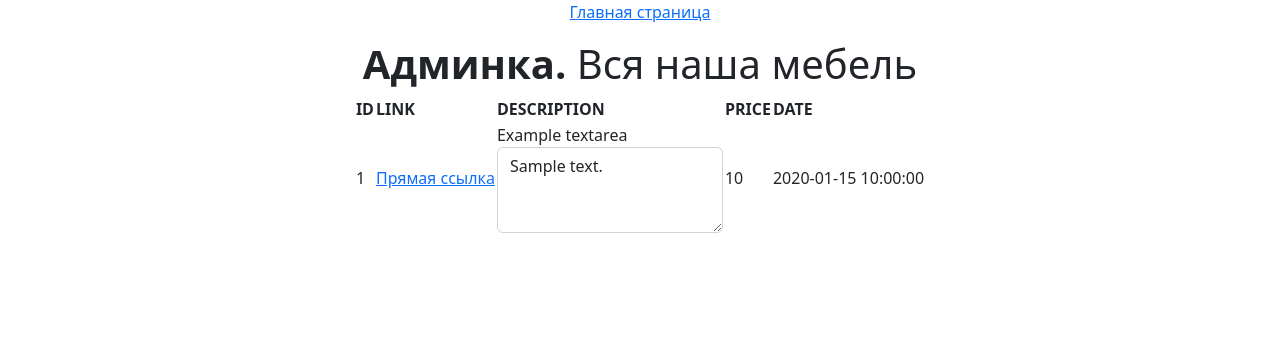
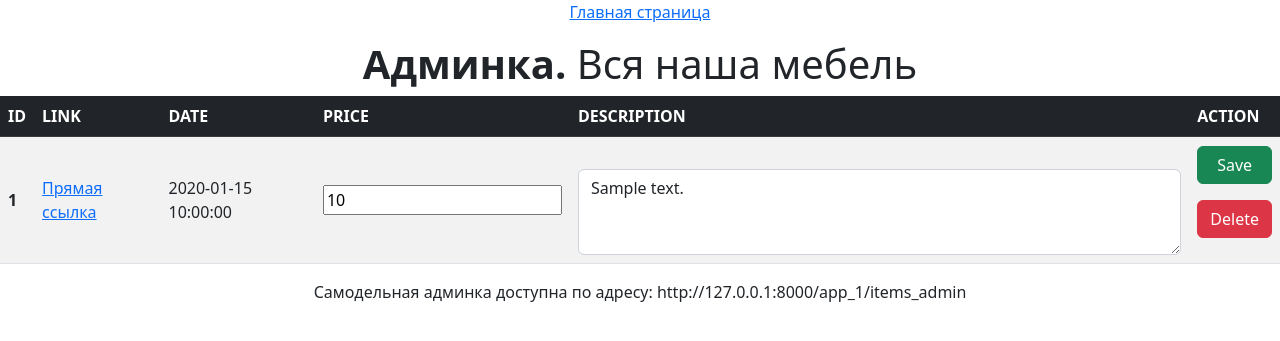
Before and after one commit to MrEnglishCat/parser_OVERONE, a Python web app: template project_1/templates/app_1/show_admin.html in a window 1280 px wide. Shown: the top 341 px of the page. Run offline with Jinja, Linux system fonts and the light colour scheme; the template is opened without the code that fills it: most values are stand-ins (such as "Sample title", 1, 10 or a date in 2020).

Commit message:
add text area/ item_admin

```diff
--- a/project_1/templates/app_1/show_admin.html
+++ b/project_1/templates/app_1/show_admin.html
@@ -12,27 +12,35 @@
 
         <h1><b>Админка.</b> Вся наша мебель</h1>
         {% if mebels %}
-            <table>
-                <head>
+
+                <table class="table table-striped">
+                    <thead class="table-dark">
                       <th>ID</th>
                       <th>LINK</th>
+                      <th>DATE</th>
+                      <th>PRICE</th>
                       <th>DESCRIPTION</th>
-                  <th>PRICE</th>
-                  <th>DATE</th>
-                </head>
+                      <th>ACTION</th>
+                    </thead>
                     <tbody>
                         {% for item in mebels %}
                             <tr>
-                            <td>{{item.id}}</td>
-                            <td><a href={{item.link}}>Прямая ссылка</a></td>
-                            <td>
+                                <td class="align-middle"><b>{{item.id}}</b></td>
+                                <td class="align-middle"><a href={{item.link}}>Прямая ссылка</a></td>
+                                <td class="align-middle">{{item.parse_datetime}}</td>
+                                <td class="align-middle">
+                                    <input id="number" type="text" value={{item.price}} />
+                                </td>
+                                <td class="align-middle">
                                 <div class="form-group">
-                                <label for="exampleFormControlTextarea1">Example textarea</label>
-                                <textarea class="form-control" id="exampleFormControlTextarea1" rows="3">{{item.description}}</textarea>
+                                      <label for="exampleFormControlTextarea1"></label>
+                                      <textarea class="form-control" id="exampleFormControlTextarea1" rows="3" cols="70">{{item.description}}</textarea>
                                   </div>
                                 </td>
-                            <td>{{item.price}}</td>
-                            <td>{{item.parse_datetime}}</td>
+                                <td class="align-middle">
+                                    <p><button type="button" class="btn btn-success" style="width:100%;">Save</button></p>
+                                    <p><button type="button" class="btn btn-danger"  style="width:100%;">Delete</button></p>
+                                </td>
 
                 <!--                            Строки ниже для запросов в DB без использования Model           -->
                 <!--                        <td>{{item.0}}</td>-->
@@ -44,6 +52,7 @@
                     </tbody>
 
                 </table>
+
         {% else %}
             <b>К сожалению мебели пока что нету!</b>
         {% endif %}
--- a/project_1/templates/base.html
+++ b/project_1/templates/base.html
@@ -15,6 +15,11 @@
         <div align="center">
             {%block menu%} {%endblock menu%}
             {%block content%} {%endblock content%}
+            {% block footer %}
+                Самодельная админка доступна по адресу: http://127.0.0.1:8000/app_1/items_admin
+            {% endblock footer %}
+
         </div>
+
     </body>
 </html>
```
Also changed, not shown: project_1/project_1/settings.py (+4 -4 lines), project_1/templates/app_1/show_data.html (+7 -7 lines). Lines whose indentation alone changed are shown as unchanged.
